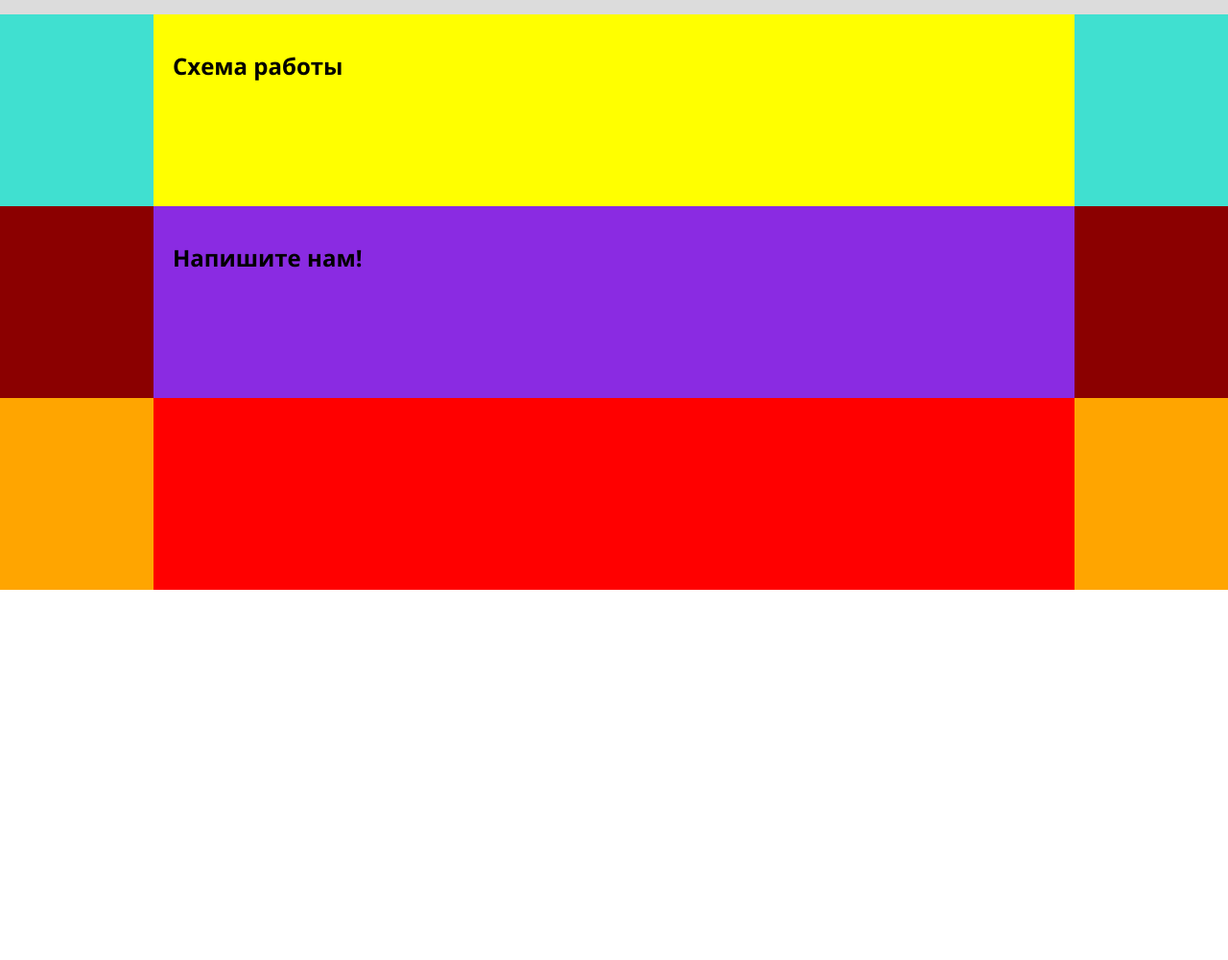
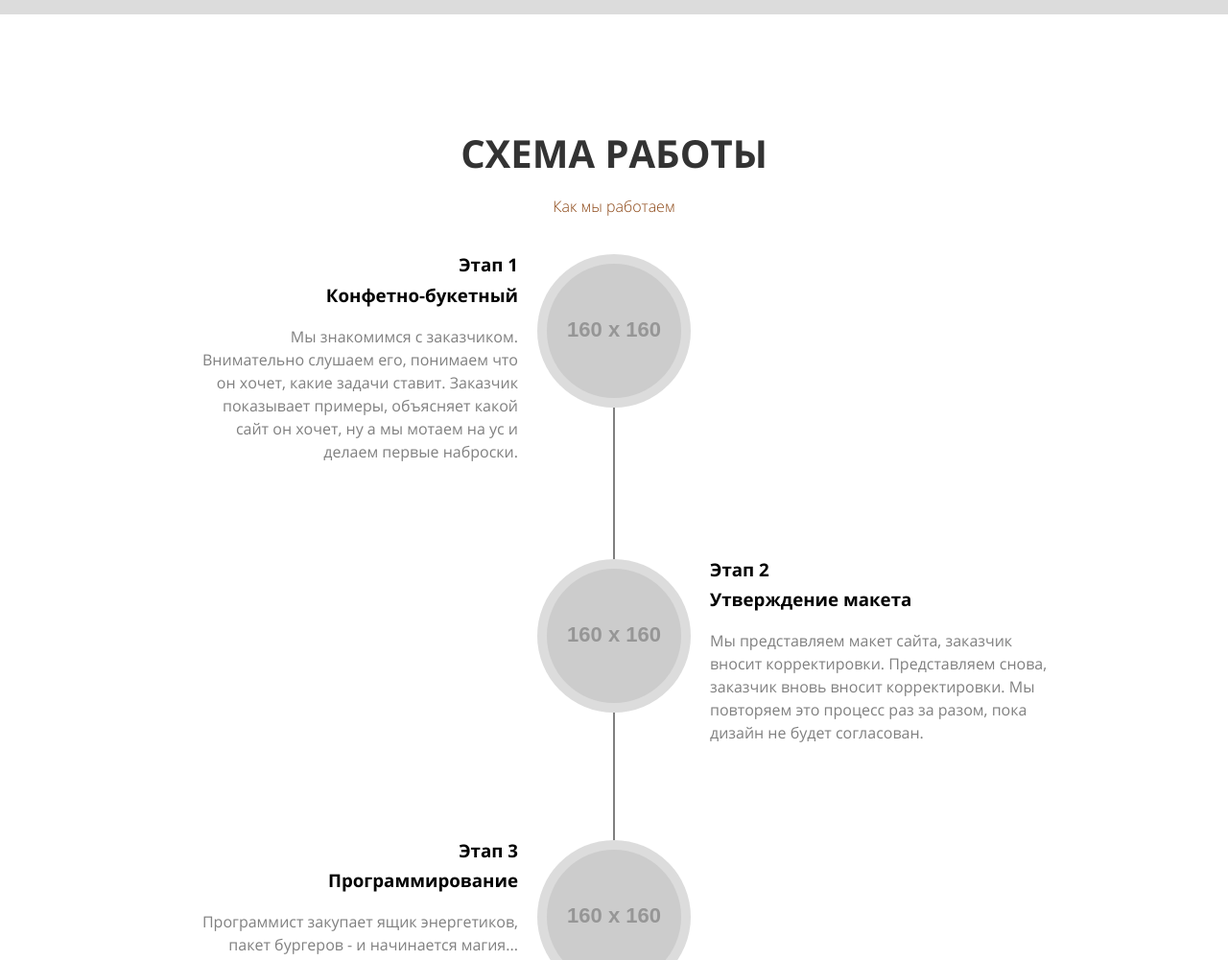
Before and after one commit to kripton-perm/swd42, a website: page index.html in a window 1280 px wide. Shown: the part 2400-3401 px from the top of the page at 96% size. Before the commit the page ends 3015 px from the top, so only its background shows below. Drawn offline with nearby package versions, Linux system fonts and the light colour scheme; files that its build step writes are made by us from their sources; placeholder pictures from the web are drawn by us.

Commit message:
Оформил блок с этапами

```diff
--- a/index.html
+++ b/index.html
@@ -2,7 +2,7 @@
 <html lang="ru">
   <head>
     <meta charset="utf-8">
-    <title>Студия веб-дизайна "42"</title>
+    <title>Студия веб-дизайна</title>
     <meta name="viewport" content="width=device-width, initial-scale=1">
     <link rel="stylesheet" href="css/style.css">
   </head>
@@ -165,15 +165,15 @@
       </section>
       <section class="about" id="about">
         <div class="about__wrapper">
-          <h2 class="about__title">Схема работы</h2>
-          <!--<p class="about__subtitle">Как мы работаем</p>
+          <h2 class="title about__title">Схема работы</h2>
+          <p class="subtitle about__subtitle">Как мы работаем</p>
           <ol class="about__list">
             <li class="about__item">
               <h3 class="about__caption">
                 <span class="about__step">Этап 1</span>
                 <span class="about__name">Конфетно-букетный</span>
               </h3>
-              <p class="about__text">Мы знакомимся с заказчиком. Внимательно слушаем его, понимаем что он хочет, какие задачи ставит. Заказчик показывает примеры, объясняет какой сайт он хочет,ну а мы мотаем на ус и делаем первые наброски.</p>
+              <p class="about__text">Мы знакомимся с заказчиком. Внимательно слушаем его, понимаем что он хочет, какие задачи ставит. Заказчик показывает примеры, объясняет какой сайт он хочет, ну а мы мотаем на ус и делаем первые наброски.</p>
             </li>
             <li class="about__item">
               <h3 class="about__caption">
@@ -196,7 +196,7 @@
               </h3>
               <p class="about__text">Мы делаем презентацию проекта. Заказчик последний раз вносит корректировки и запускаем сайт.</p>
             </li>
-          </ol>-->
+          </ol>
         </div>
       </section>
       <section class="contact" id="contact">
--- a/sass/layout/about.scss
+++ b/sass/layout/about.scss
@@ -1,14 +1,228 @@
 .about {
-  background-color: teal;
+  background-color: $white;
+}
 
-  @media (min-width: $desktop-width) {
-    background-color: turquoise;
+.about__wrapper {
+  @include wrapper;
+  padding-top: 4 * $padding;
+  padding-bottom: 8 * $padding;
+
+  @media (min-width: $tablet-width) {
+    padding-top: 6 * $padding;
+    padding-bottom: 10 * $padding;
+  }
+
+  @media (min-width: $tablet-width) {
+    padding-top: 6 * $padding;
+    padding-bottom: 18 * $padding;
   }
 }
 
-.about__wrapper {
-  background-color: yellow;
-  min-height: 200px;
+.about__title {
+  margin: 0;
+  margin-bottom: $padding;
+  padding: 0;
+  text-align: center;
+}
 
-  @include wrapper;
+.about__subtitle {
+  margin: 0;
+  margin-bottom: 2 * $padding;
+  padding: 0;
+  text-align: center;
 }
+
+.about__list {
+  @include list-reset;
+  position: relative;
+
+  &::before {
+    position: absolute;
+    content: "";
+    right: $padding / 2;
+    top: 30px;
+    bottom: -50px;
+    width: 2px;
+    background-color: gray;
+
+    @media (min-width: $tablet-width) {
+      right: 50%;
+      transform: translateX(50%);
+      bottom: -100px;
+    }
+
+    @media (min-width: $desktop-width) {
+      bottom: -200px;
+    }
+  }
+
+  &::after {
+    position: absolute;
+    right: -$padding;
+    bottom: -90px;
+    content: "Сайт готов!";
+    color: $white;
+    text-transform: uppercase;
+    font-size: 10px;
+    line-height: 18px;
+    font-weight: 700;
+    padding-top: 5px;
+    text-align: center;
+    width: 3 * $padding;
+    height: 3 * $padding;
+    border-radius: 50%;
+    background-color: $yellow;
+    border: ($padding / 4) solid rgba(0, 255, 255, 0.3);
+
+    @media (min-width: $tablet-width) {
+      bottom: -140px;
+      right: 50%;
+      transform: translateX(50%);
+      width: 4 * $padding;
+      height: 4 * $padding;
+      font-size: 14px;
+      padding-top: 15px;
+    }
+
+    @media (min-width: $desktop-width) {
+      bottom: -280px;
+      width: 8 * $padding;
+      height: 8 * $padding;
+      font-size: 24px;
+      line-height: 30px;
+      padding-top: 40px;
+      border-width: $padding / 2;
+    }
+  }
+}
+
+.about__item {
+  position: relative;
+  margin-bottom: 2 * $padding;
+
+  &:last-child {
+    margin-bottom: 0;
+  }
+
+  &::before {
+    position: absolute;
+    right: -$padding;
+    top: -$padding / 2;
+    content: "";
+    width: 3 * $padding;
+    height: 3 * $padding;
+    border-radius: 50%;
+    background-image: url('http://via.placeholder.com/60x60');
+    background-repeat: no-repeat;
+    background-position: center;
+    background-size: auto;
+    border: ($padding / 4) solid rgba(255, 255, 255, 0.3);
+
+    @media (min-width: $tablet-width) {
+      top: -$padding;
+      right: 50%;
+      transform: translateX(50%);
+      width: 4 * $padding;
+      height: 4 * $padding;
+      background-image: url('http://via.placeholder.com/80x80');
+    }
+
+    @media (min-width: $desktop-width) {
+      top: 0;
+      width: 8 * $padding;
+      height: 8 * $padding;
+      background-image: url('http://via.placeholder.com/160x160');
+      border-width: $padding / 2;
+    }
+  }
+
+  &:nth-child(2n-1) {
+    @media (min-width: $tablet-width) {
+      text-align: right;
+      padding-right: 50%;
+    }
+
+    .about__caption {
+      @media (min-width: $tablet-width) {
+        padding-right: 3 * $padding;
+      }
+
+      @media (min-width: $desktop-width) {
+        padding-right: 5 * $padding;
+      }
+    }
+
+    .about__text {
+      @media (min-width: $tablet-width) {
+        padding-right: $padding;
+      }
+
+      @media (min-width: $desktop-width) {
+        padding-right: 5 * $padding;
+        padding-left: $padding;
+      }
+    }
+  }
+
+  &:nth-child(2n) {
+    @media (min-width: $tablet-width) {
+      text-align: left;
+      padding-left: 50%;
+    }
+
+    .about__caption {
+      @media (min-width: $tablet-width) {
+        padding-left: 3 * $padding;
+      }
+
+      @media (min-width: $desktop-width) {
+        padding-left: 5 * $padding;
+      }
+    }
+
+    .about__text {
+      @media (min-width: $tablet-width) {
+        padding-left: $padding;
+      }
+
+      @media (min-width: $desktop-width) {
+        padding-left: 5 * $padding;
+      }
+    }
+  }
+
+  @media (min-width: $tablet-width) {
+    margin-bottom: 3 * $padding;
+  }
+
+  @media (min-width: $desktop-width) {
+    margin-bottom: 5 * $padding;
+  }
+}
+
+.about__caption {
+  margin: 0;
+  margin-bottom: $padding;
+  padding: 0;
+}
+
+.about__step {
+  display: block;
+  margin-bottom: $padding / 2;
+}
+
+.about__name {
+  display: block;
+}
+
+.about__text {
+  margin: 0;
+  padding: 0;
+  font-size: 16px;
+  line-height: 24px;
+  color: grey;
+
+  @media (max-width: $mobile-width-only) {
+    padding-right: 2 * $padding;
+  }
+}
```
